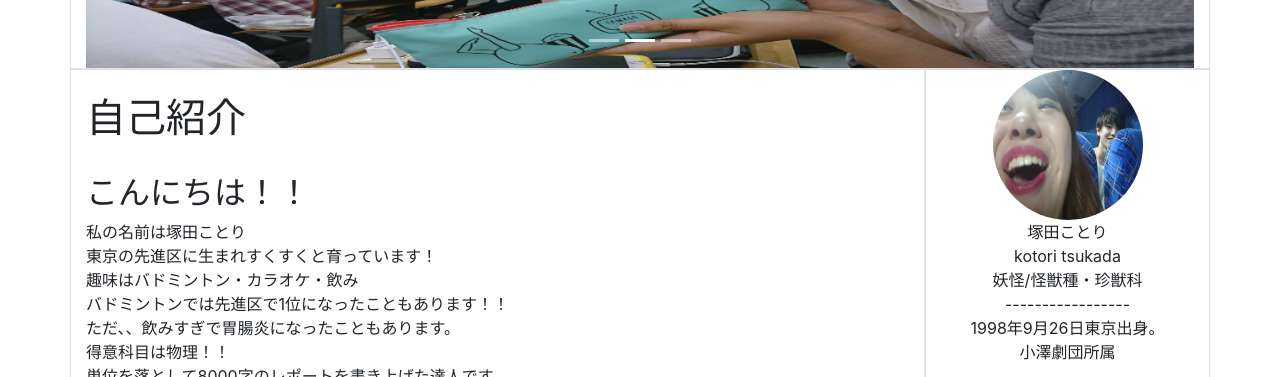
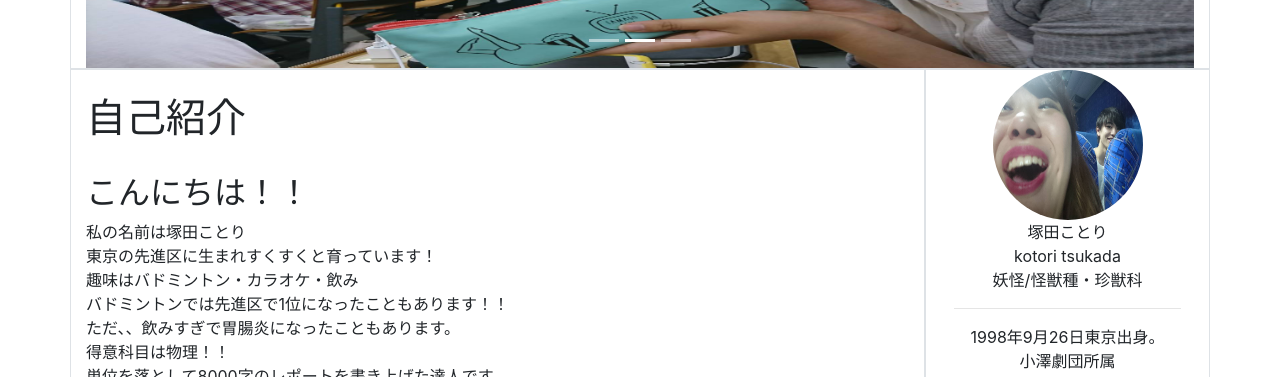
Before and after one commit to ozawazawa/ozawazawa.github.io, a plain HTML site: page tyuukankadai.html in a window 1280 px wide. Shown: the part 233-610 px from the top of the page. Drawn offline with nearby package versions, Linux system fonts and the light colour scheme; grey boxes are pictures that could not be loaded.

Commit message:
Merge remote-tracking branch 'origin/master'
# Conflicts:
#	180509/image/aikon.jpg

```diff
--- a/tyuukankadai.html
+++ b/tyuukankadai.html
@@ -100,7 +100,7 @@
        みなさんもぜひこの歌を覚え、どんどん友人にのしかかりましょう。<br>
     </p>
     <img src="kotori/89268.jpg"  class="rounded" width="400" height="400"><br><br>
-    <iframe width="500" height="315" src="https://www.youtube.com/embed/rC84aAvkgBI?rel=0" frameborder="0" allow="autoplay; encrypted-media" allowfullscreen></iframe>
+    <iframe width="560" height="315" src="https://www.youtube.com/embed/rSkGVZTs3DE?rel=0" frameborder="0" allow="autoplay; encrypted-media" allowfullscreen></iframe>
 
     <!--ページネーション-->
     <nav aria-label="Page navigation example">
@@ -128,7 +128,8 @@
       塚田ことり<br>
       kotori tsukada<br>
       妖怪/怪獣種・珍獣科<br>
-      -----------------<br>
+      <hr width="90%">
+      <p class="text-center">
       1998年9月26日東京出身。<br>
       小澤劇団所属<br>
       </p>
```
